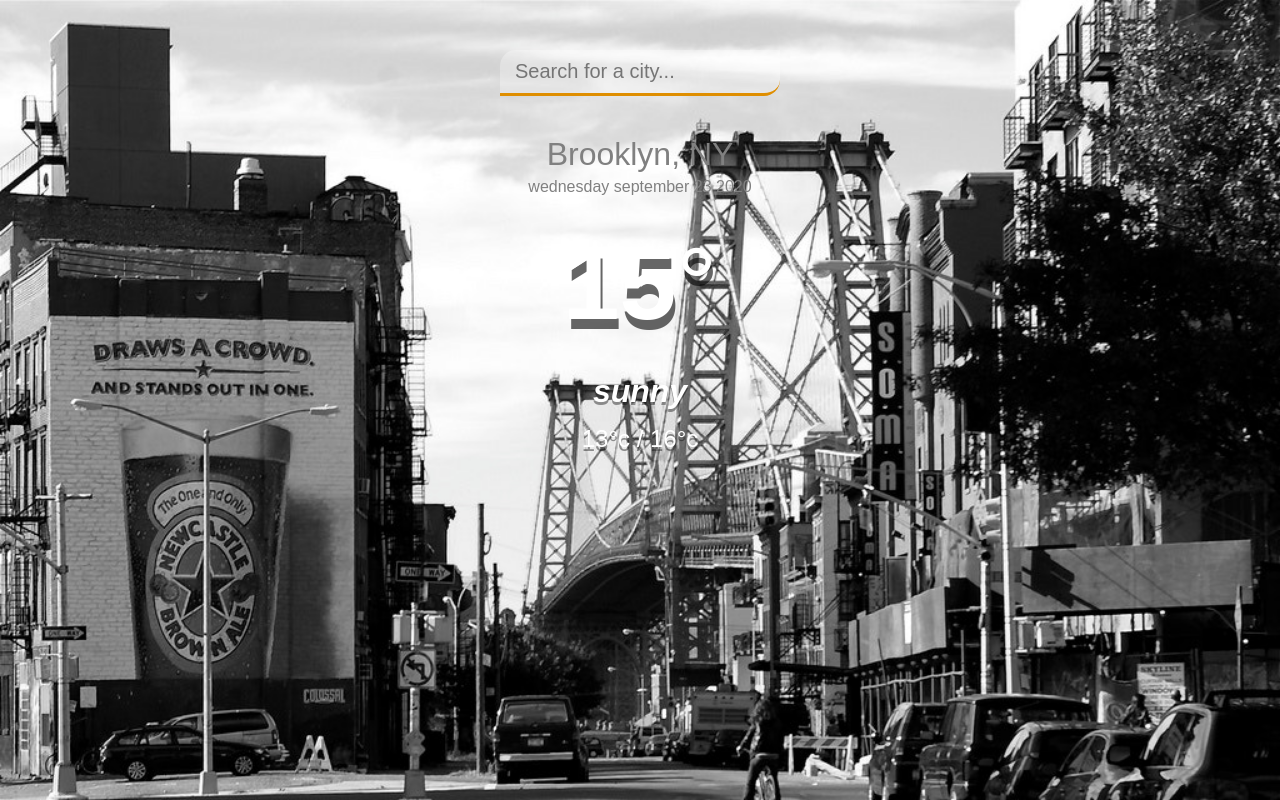
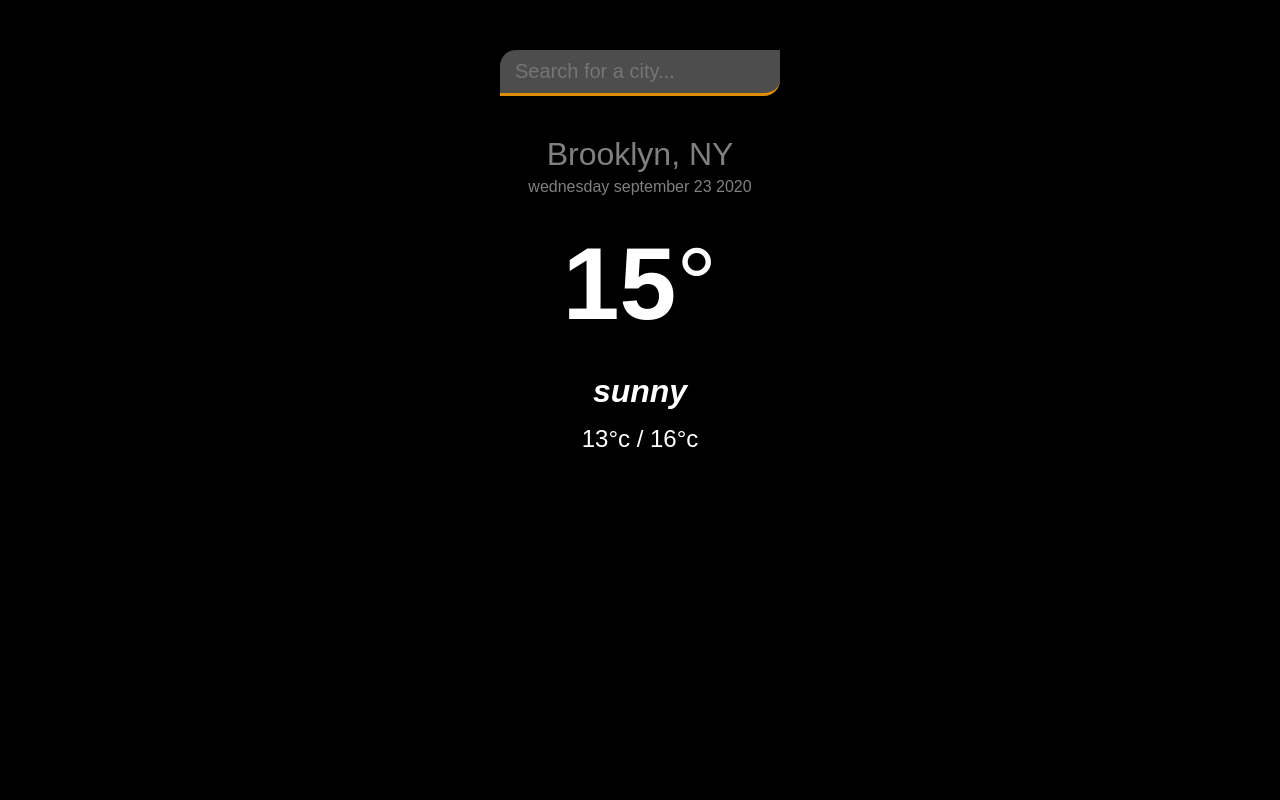
Before and after one commit to AustinStoneui/weather-app-api, a website: page index.html in a window 1280 px wide. Drawn offline with Linux system fonts and the light colour scheme.

Commit message:
background image change

```diff
--- a/weather.css
+++ b/weather.css
@@ -6,11 +6,11 @@
 }
 body {
     font-family: 'montserrat', sans-serif;
-    background-image: url('brooklynj.jpeg');
-    background-size: cover;
+    background-color: black;
+    background-size: contain;
     background-position: top cover;
+    background-repeat: no-repeat;
     height: auto;
-
 }
 
 .app-wrap {
```
Also changed, not shown: package.json (added, +24 -0 lines), 1 other file.
